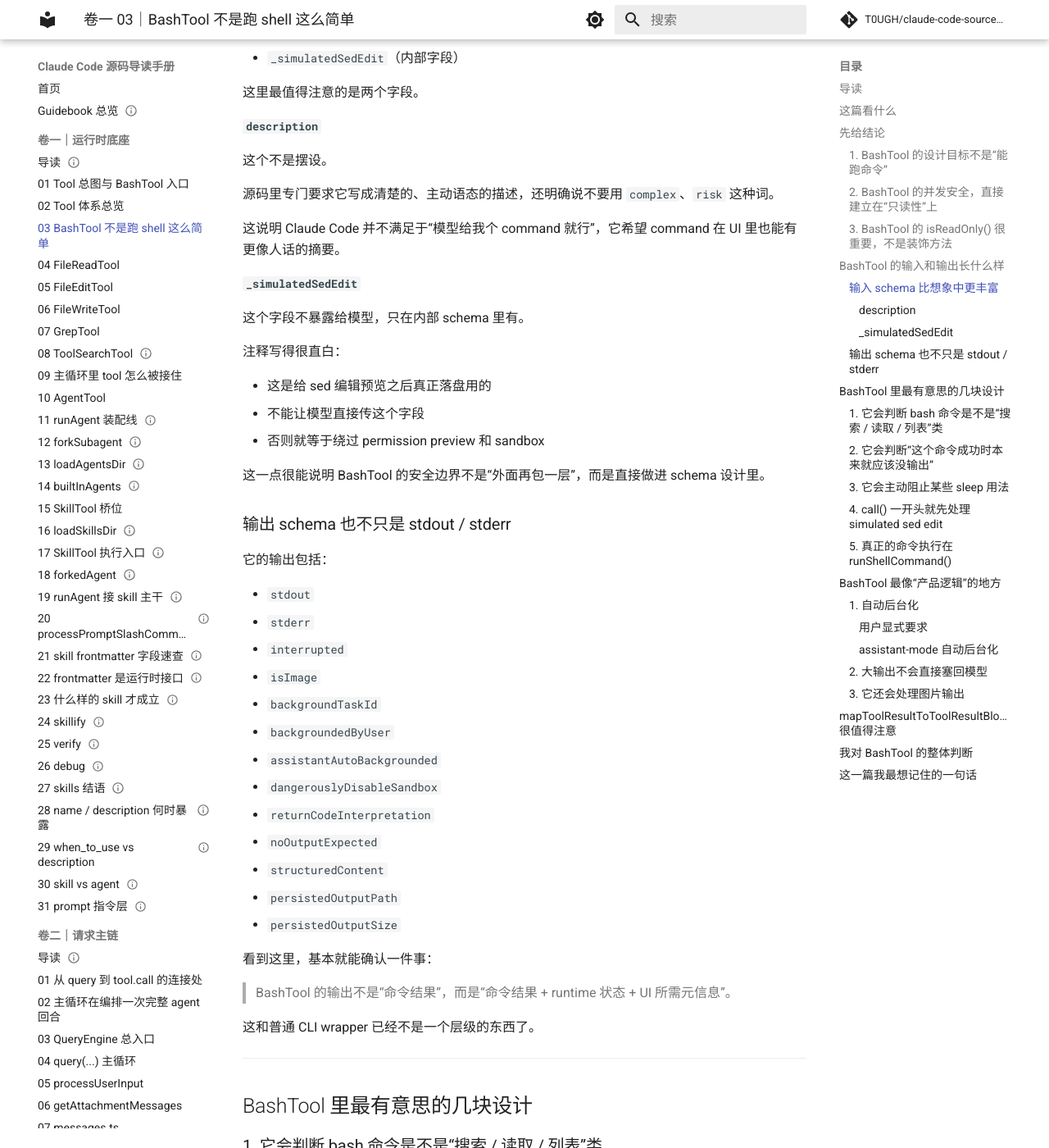
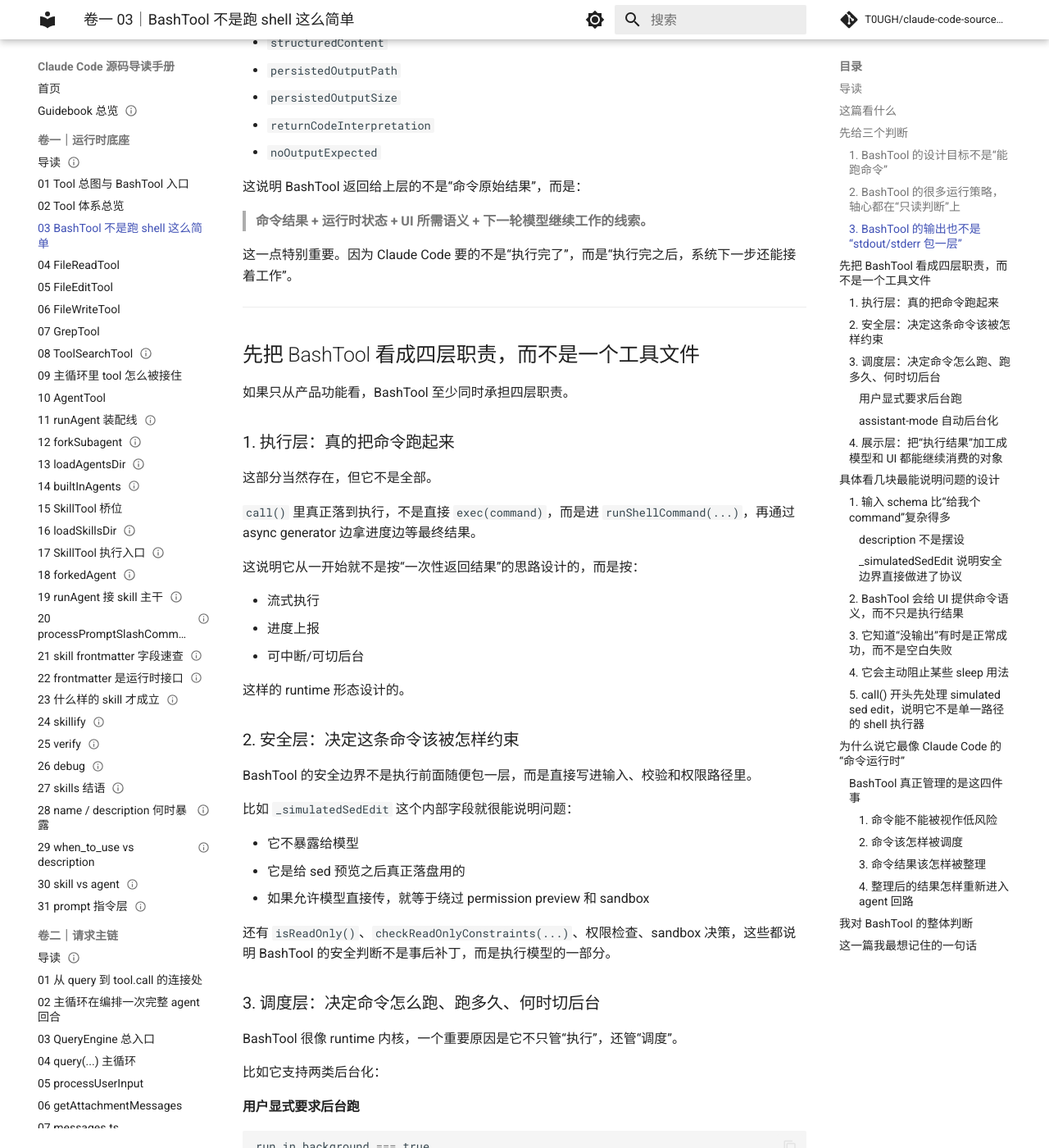
Before and after one commit to T0UGH/claude-code-source-guide, an MkDocs documentation site: the page built from docs/guidebook/volume-1/03-bashtool-is-not-just-shell.md, in a window 1280 px wide and 1400 px high, scrolled down 3199 px. Shown: the whole window at 82% size. Built offline with MkDocs 1.6.1 and Material for MkDocs 9.7.7, drawn with Linux system fonts in a browser that asks for light colours; comment, search, counter and statistics services are not loaded; some of the changed text lies outside the part shown.

Commit message:
Rewrite BashTool guidebook chapter

````diff
--- a/docs/guidebook/volume-1/03-bashtool-is-not-just-shell.md
+++ b/docs/guidebook/volume-1/03-bashtool-is-not-just-shell.md
@@ -15,16 +15,7 @@ tags:
 - **上一篇**：[上一篇：Tool 体系总览](./02-tool-system-overview.md)
 - **下一篇**：[下一篇：FileReadTool 统一读取入口](./04-filereadtool.md)
 
-这一篇开始进入具体工具。BashTool 值得先看，不是因为它最常见，而是因为它最能暴露 Claude Code 对“执行命令”这件事的真实处理方式：权限、上下文、展示和后续编排都在这里拧在一起。
-
----
-
-## 这篇看什么
-
-这篇看的是：
-
-- `src/tools/BashTool/BashTool.tsx`
-- 顺手带一点 `UI.tsx`、`readOnlyValidation.ts` 的上下文
+这一篇开始进入具体工具。先看 BashTool，不是因为它最常见，而是因为它最能暴露 Claude Code 对“执行命令”这件事的真实理解：权限、上下文、展示、后台化和结果回传，全都在这里缠在一起。
 
 如果前面几篇解决的是：
 
@@ -32,49 +23,67 @@ tags:
 - 主循环怎么把请求送进工具系统
 - `query -> runTools -> runToolUse -> tool.call` 这条链怎么接上
 
-那这一篇开始看一个真正的具体工具：BashTool 本身是怎么实现的。
+那这一篇要回答的问题就是：**当 Claude Code 说“执行一条 bash 命令”时，它到底在执行什么。**
 
-我看完最大的感觉是：
+先把结论摆前面：
 
-> BashTool 不是“包一层 shell 执行器”，而是 Claude Code 里最像 runtime 内核的工具之一。
+> **BashTool 不是“包一层 shell 执行器”，而是 Claude Code 里最像 runtime 内核的工具之一。**
 
-它把很多东西揉在了一起：
+因为它处理的从来不只是“把命令扔给 shell”，而是同时处理：
 
-- 命令执行
-- 只读判断
-- 权限检查
-- sandbox 决策
-- 自动后台化
-- 输出压缩与持久化
-- 图片输出识别
-- UI 展示
+- 这条命令是不是只读
+- 它能不能并发
+- 它该不该先进权限流
+- 它要不要进 sandbox
+- 它是不是该后台跑
+- 它的输出该怎么压缩、持久化、展示、再喂回模型
 
-所以 BashTool 不只是一个 tool，它其实有点像 Claude Code 执行世界的基础设施。
+所以这篇不要把 BashTool 看成一个命令执行器，而要把它看成 Claude Code 管理“命令型动作”的总闸门。
 
 ---
 
-## 先给结论
+## 这篇看什么
+
+这篇主要看：
+
+- `src/tools/BashTool/BashTool.tsx`
+
+顺手会带到几块和它强绑定的上下文：
+
+- `readOnlyValidation.ts`
+- `bashPermissions.ts`
+- `shouldUseSandbox.ts`
+- `UI.tsx`
+
+原因很简单：`BashTool.tsx` 像主干，但很多真正决定运行策略的判断，并不都写死在这一个文件里。你如果只把它当作一个 `exec(command)` 包装层，会一直低估它在整个运行时里的位置。
+
+---
+
+## 先给三个判断
 
 ### 1. BashTool 的设计目标不是“能跑命令”
 
-如果只是为了能跑命令，一个很小的 `exec(command)` 就够了。
+如果目标只是“执行 shell”，一个很薄的 `exec(command)` 就够了。
 
-但 BashTool 这里做的事情远多于这个。
+但 BashTool 解决的是另一层问题：**Claude Code 怎么把 bash 这种高自由度、强副作用、输出不稳定的能力，收编进一个 agent runtime。**
 
-它真正解决的是：
+所以它关心的不是“命令有没有执行成功”这么单薄，而是：
 
-- 什么 bash 可以被当成只读操作
-- 什么 bash 可以并发跑
-- 什么 bash 可以折叠显示
-- 什么 bash 应该后台跑
-- 什么 bash 输出太大，不能直接塞回模型
-- 什么 bash 输出其实是图片
+- 哪些命令可以被当成只读
+- 哪些命令可以并发
+- 哪些命令该折叠展示
+- 哪些命令成功时本来就不会有输出
+- 哪些命令跑久了应该自动转后台
+- 哪些输出太大，不该直接塞进模型上下文
+- 哪些 stdout 其实根本不是文本，而是图片
 
-所以它不是 shell wrapper，而是一整套带判断、带策略、带 UI 的执行模型。
+这个视角一立住，后面很多细节就顺了：BashTool 的核心不是 shell，而是**执行策略**。
 
-### 2. BashTool 的并发安全，直接建立在“只读性”上
+### 2. BashTool 的很多运行策略，轴心都在“只读判断”上
 
-这一句很关键：
+原稿里最值得保住的一句判断，我觉得就是这个意思：**`isReadOnly()` 不是装饰方法，而是 BashTool 的轴心。**
+
+关键代码大意是：
 
 ```ts
 isConcurrencySafe(input) {
@@ -82,22 +91,7 @@ isConcurrencySafe(input) {
 }
 ```
 
-这基本等于在说：
-
-> Bash 命令能不能并发，不靠命令名白名单，先看它是不是只读。
-
-这个设计挺漂亮。
-
-Claude Code 没有把“并发安全”另起一套复杂规则，而是直接复用“只读判断”的结果。这样一来逻辑就很统一：
-
-- 只读 bash → 可以更激进地并发
-- 非只读 bash → 串行、谨慎处理
-
-这也解释了为什么 `runTools(...)` 里会优先看 `isConcurrencySafe()`。
-
-### 3. BashTool 的 `isReadOnly()` 很重要，不是装饰方法
-
-关键代码：
+以及：
 
 ```ts
 isReadOnly(input) {
@@ -107,27 +101,147 @@ isReadOnly(input) {
 }
 ```
 
-也就是说，Claude Code 并不是简单拿命令前缀判断“是不是只读”，而是会走一整套 `checkReadOnlyConstraints(...)`。
+这两段连起来，意思很明确：
 
-这也是为什么 `readOnlyValidation.ts` 会那么大。
+> **Bash 命令能不能更激进地并发，先看它是不是被判定为只读。**
 
-因为 BashTool 的运行策略，很多地方都建立在“只读判断”之上：
+也就是说，Claude Code 没有为“并发安全”再单独维护一套巨大的规则系统，而是复用了只读判断的结果。于是逻辑统一成了一条主线：
 
-- 并发不并发
-- 权限怎么走
-- 有没有可能放宽执行条件
+- 只读 bash → 可以更积极并发
+- 非只读 bash → 谨慎、串行、更多约束
 
-这块不是边角料，是 BashTool 的轴心。
+这也解释了为什么 `readOnlyValidation.ts` 会很大。它不是边角料，而是在给 BashTool 后面的一串运行决策提供地基。
+
+### 3. BashTool 的输出也不是“stdout/stderr 包一层”
+
+看它的输出 schema，大概就能明白这已经不是传统 shell wrapper 了。
+
+除了常见的：
+
+- `stdout`
+- `stderr`
+- `interrupted`
+
+它还会带上：
+
+- `backgroundTaskId`
+- `backgroundedByUser`
+- `assistantAutoBackgrounded`
+- `isImage`
+- `structuredContent`
+- `persistedOutputPath`
+- `persistedOutputSize`
+- `returnCodeInterpretation`
+- `noOutputExpected`
+
+这说明 BashTool 返回给上层的不是“命令原始结果”，而是：
+
+> **命令结果 + 运行时状态 + UI 所需语义 + 下一轮模型继续工作的线索。**
+
+这一点特别重要。因为 Claude Code 要的不是“执行完了”，而是“执行完之后，系统下一步还能接着工作”。
 
 ---
 
-## BashTool 的输入和输出长什么样
+## 先把 BashTool 看成四层职责，而不是一个工具文件
 
-### 输入 schema 比想象中更丰富
+如果只从产品功能看，BashTool 至少同时承担四层职责。
 
-BashTool 的输入不只是 `command`。
+### 1. 执行层：真的把命令跑起来
 
-它至少包括：
+这部分当然存在，但它不是全部。
+
+`call()` 里真正落到执行，不是直接 `exec(command)`，而是进 `runShellCommand(...)`，再通过 async generator 边拿进度边等最终结果。
+
+这说明它从一开始就不是按“一次性返回结果”的思路设计的，而是按：
+
+- 流式执行
+- 进度上报
+- 可中断/可切后台
+
+这样的 runtime 形态设计的。
+
+### 2. 安全层：决定这条命令该被怎样约束
+
+BashTool 的安全边界不是执行前面随便包一层，而是直接写进输入、校验和权限路径里。
+
+比如 `_simulatedSedEdit` 这个内部字段就很能说明问题：
+
+- 它不暴露给模型
+- 它是给 sed 预览之后真正落盘用的
+- 如果允许模型直接传，就等于绕过 permission preview 和 sandbox
+
+还有 `isReadOnly()`、`checkReadOnlyConstraints(...)`、权限检查、sandbox 决策，这些都说明 BashTool 的安全判断不是事后补丁，而是执行模型的一部分。
+
+### 3. 调度层：决定命令怎么跑、跑多久、何时切后台
+
+BashTool 很像 runtime 内核，一个重要原因是它不只管“执行”，还管“调度”。
+
+比如它支持两类后台化：
+
+#### 用户显式要求后台跑
+
+```ts
+run_in_background === true
+```
+
+这种很好理解。
+
+#### assistant-mode 自动后台化
+
+如果满足一组条件，比如：
+
+- 开了 Kairos
+- 在主线程
+- 没禁用 background tasks
+- 用户没有明确要求前台阻塞
+- 命令已经跑得太久
+
+它会自动把任务切去后台。
+
+而且这里还有一个非常 runtime 的预算：
+
+```ts
+const ASSISTANT_BLOCKING_BUDGET_MS = 15_000;
+```
+
+15 秒。
+
+这句话背后的产品判断非常明确：
+
+> **主 agent 不应该为了等一条长命令而失去响应性。**
+
+所以 BashTool 不只是执行 shell，它在替 Claude Code 维持 agent 的前台响应能力。
+
+### 4. 展示层：把“执行结果”加工成模型和 UI 都能继续消费的对象
+
+这也是很多人最容易低估的一层。
+
+BashTool 不是把 stdout/stderr 原样交出去，而是会先做语义整理，再映射成 tool result block。
+
+`mapToolResultToToolResultBlockParam()` 里至少会区分：
+
+1. `structuredContent`
+   - 有结构化内容就直接走结构化 block
+2. `isImage`
+   - stdout 如果其实是图片，就走 image block
+3. `persistedOutputPath`
+   - 输出太大时，不直接回全文，而是回 preview + 文件路径说明
+4. `backgroundTaskId`
+   - 告诉上层这是个后台任务，结果还在继续产生
+
+这一步的本质不是“美化结果”，而是：
+
+> **把底层执行结果翻译成下一轮模型真正能理解、能继续利用的形式。**
+
+如果没有这层，agent 很容易只会“调用命令”，不会“基于命令结果继续工作”。
+
+---
+
+## 具体看几块最能说明问题的设计
+
+### 1. 输入 schema 比“给我个 command”复杂得多
+
+BashTool 的输入至少包括：
 
 - `command`
 - `timeout`
@@ -136,89 +250,49 @@ BashTool 的输入不只是 `command`。
 - `dangerouslyDisableSandbox`
 - `_simulatedSedEdit`（内部字段）
 
-这里最值得注意的是两个字段。
+这里最值得注意的不是字段数量，而是字段透露出来的产品意图。
 
-#### `description`
-这个不是摆设。
+#### `description` 不是摆设
 
-源码里专门要求它写成清楚的、主动语态的描述，还明确说不要用 `complex`、`risk` 这种词。
+源码要求它写成清楚、主动语态的摘要，还特意避免 `complex`、`risk` 这类词。
 
-这说明 Claude Code 并不满足于“模型给我个 command 就行”，它希望 command 在 UI 里也能有更像人话的摘要。
+这说明 Claude Code 希望模型不只是“给命令”，而是同时给出一个适合展示、适合让人理解的动作描述。也就是说，BashTool 从 schema 层就已经在替 UI 争取可读性。
 
-#### `_simulatedSedEdit`
-这个字段不暴露给模型，只在内部 schema 里有。
+#### `_simulatedSedEdit` 说明安全边界直接做进了协议
 
-注释写得很直白：
+这不是普通工具参数，而是一条内部执行分支的开关。它存在的目的，是保证用户在权限预览里看到的改动，和真正落盘的改动保持一致，而不是执行时再重新跑一次 sed，冒出新的差异。
 
-- 这是给 sed 编辑预览之后真正落盘用的
-- 不能让模型直接传这个字段
-- 否则就等于绕过 permission preview 和 sandbox
+这类字段很能说明问题：Claude Code 的安全不是靠“外面包个壳”，而是靠协议本身限制哪些路径能被模型直接触发。
 
-这一点很能说明 BashTool 的安全边界不是“外面再包一层”，而是直接做进 schema 设计里。
+### 2. BashTool 会给 UI 提供命令语义，而不只是执行结果
 
-### 输出 schema 也不只是 stdout / stderr
-
-它的输出包括：
-
-- `stdout`
-- `stderr`
-- `interrupted`
-- `isImage`
-- `backgroundTaskId`
-- `backgroundedByUser`
-- `assistantAutoBackgrounded`
-- `dangerouslyDisableSandbox`
-- `returnCodeInterpretation`
-- `noOutputExpected`
-- `structuredContent`
-- `persistedOutputPath`
-- `persistedOutputSize`
-
-看到这里，基本就能确认一件事：
-
-> BashTool 的输出不是“命令结果”，而是“命令结果 + runtime 状态 + UI 所需元信息”。
-
-这和普通 CLI wrapper 已经不是一个层级的东西了。
-
----
-
-## BashTool 里最有意思的几块设计
-
-### 1. 它会判断 bash 命令是不是“搜索 / 读取 / 列表”类
-
-源码里有：
+源码里有一类判断很像产品层逻辑，比如：
 
 ```ts
 isSearchOrReadBashCommand(command)
 ```
 
-它把 bash 命令分成：
+它会把命令大致分成：
 
 - search：`grep` / `find` / `rg`
 - read：`cat` / `head` / `tail` / `jq` / `awk`
 - list：`ls` / `tree` / `du`
 
-这不是为了安全，而是为了 UI。
+这不是在做安全校验，而是在给 UI 提供语义标签。因为搜索、读文件、列目录，这几类命令在界面上的展示策略本来就不一样。
 
-因为这些命令在界面里通常应该折叠显示，而不是像 edit 那样完整展开。
+也就是说，BashTool 不只是“执行一个 bash”，它还在顺手告诉 UI：**这次调用更像什么动作。**
 
-也就是说，BashTool 不只是“执行 bash”，它还负责告诉 UI：
+这一层值很大，因为它把“语义分类”留在最懂命令内容的地方，而不是让 UI 反过来硬猜。
 
-- 这次 bash 更像搜索
-- 更像读文件
-- 还是更像列目录
+### 3. 它知道“没输出”有时是正常成功，而不是空白失败
 
-这类语义标注很值。它让 UI 不用靠猜。
-
-### 2. 它会判断“这个命令成功时本来就应该没输出”
-
-源码里还有：
+另一个很产品的小点，是：
 
 ```ts
 isSilentBashCommand(command)
 ```
 
-比如：
+像下面这些命令，成功时本来就可能没有 stdout：
 
 - `mv`
 - `cp`
@@ -226,35 +300,35 @@ isSilentBashCommand(command)
 - `chmod`
 - `touch`
 
-这些命令成功时没 stdout 很正常。
+这个判断的价值在于，Claude Code 可以把结果解释成 `Done`，而不是傻乎乎地展示 `(No output)`。
 
-这意味着 Claude Code 在结果展示时，可以把“没输出”解释成 `Done`，而不是让用户看到一个傻乎乎的 `(No output)`。
+这是个细节，但也是 BashTool 不再只是执行器的证据：它在替系统判断**该怎样解释结果**。
 
-这个点很小，但很产品。
+### 4. 它会主动阻止某些 `sleep` 用法
 
-### 3. 它会主动阻止某些 `sleep` 用法
-
-`validateInput()` 里有个有意思的逻辑：
+`validateInput()` 里还有一个很有代表性的逻辑：
 
 - 如果启用了 `MONITOR_TOOL`
-- 用户又没有显式后台跑
+- 用户又没有显式要求后台跑
 - 命令里出现了阻塞型 `sleep N`
 
 那就直接拦掉。
 
-返回的 message 也很明确：
+而且给出的引导也很明确：
 
 - 长等待请用后台任务
-- 看日志/轮询请用 Monitor tool
-- 真要延迟，控制在 2 秒内
+- 看日志或轮询请用 Monitor tool
+- 真要延迟，把时间控制在 2 秒内
 
-这一点特别像 Claude Code 的产品判断：
+这个设计特别能体现 Claude Code 的 runtime 心态：
 
-> 它不是只问“你能不能跑这个命令”，而是在逼模型养成一种更适合 agent runtime 的执行习惯。
+> 它不满足于“命令合法就让你跑”，而是在反过来训练模型养成更适合 agent 系统的执行习惯。
 
-这就不是 shell 了，这是 workflow discipline。
+所以这已经不是 shell discipline，而是 workflow discipline。
 
-### 4. `call()` 一开头就先处理 simulated sed edit
+### 5. `call()` 开头先处理 simulated sed edit，说明它不是单一路径的 shell 执行器
+
+原稿里提到的这段也很关键：
 
 ```ts
 if (input._simulatedSedEdit) {
@@ -262,156 +336,65 @@ if (input._simulatedSedEdit) {
 }
 ```
 
-这说明 BashTool 里其实混进了一条“看起来像 bash，实际上直接走结构化文件写入”的分支。
+这说明 BashTool 里实际混着一条“看起来像 bash，实际是结构化写入”的分支。
 
 原因也很务实：
 
-- 用户在 permission dialog 里预览的是某次 sed 编辑的结果
-- 真正执行时，必须保证写入内容和预览完全一致
-- 所以不再重新跑 sed，而是直接应用预计算结果
+- 用户预览的是某次 sed 编辑的结果
+- 真执行时必须保证写入内容和预览完全一致
+- 所以真正落盘不再重新运行 sed，而是直接应用预计算结果
 
-这个设计很稳。它避免了“用户看到的 diff”和“真正执行时的 diff”不一致。
-
-### 5. 真正的命令执行在 `runShellCommand()`
-
-`call()` 不是直接 `exec(command)`，而是进：
-
-```ts
-runShellCommand(...)
-```
-
-然后通过 async generator 一边拿 progress，一边等最终结果。
-
-这里能看出 BashTool 的另一个特点：
-
-> 它从一开始就不是按“一次性返回结果”设计的，而是按“流式执行 + 进度反馈”设计的。
-
-这也解释了为什么前面 `toolExecution.ts` 里会有那么多 progress message 逻辑。
+这个设计背后的重点不是 sed，而是：**BashTool 的职责并不等于把字符串命令交给 shell。**当系统需要更稳的执行保证时，它会直接换成更受控的实现路径。
 
 ---
 
-## BashTool 最像“产品逻辑”的地方
+## 为什么说它最像 Claude Code 的“命令运行时”
 
-### 1. 自动后台化
+到这里，其实已经能把前面的零散点收成一条主线：
 
-源码里有两种后台化。
+### BashTool 真正管理的是这四件事
 
-#### 用户显式要求
-```ts
-run_in_background === true
-```
+#### 1. 命令能不能被视作低风险
 
-这种就直接后台跑。
+这对应只读判断、权限流、sandbox 决策。
 
-#### assistant-mode 自动后台化
-如果：
+#### 2. 命令该怎样被调度
 
-- 开了 Kairos
-- 是主线程
-- 没禁用 background tasks
-- 不是用户显式要求前台跑
-- 命令跑太久
+这对应并发安全、前后台切换、阻塞预算、进度上报。
 
-就会自动 background。
+#### 3. 命令结果该怎样被整理
 
-而且还有一个明确预算：
+这对应静默命令、结构化结果、图片识别、大输出持久化。
 
-```ts
-const ASSISTANT_BLOCKING_BUDGET_MS = 15_000;
-```
+#### 4. 整理后的结果怎样重新进入 agent 回路
 
-15 秒。
+这对应 tool result block 的映射、preview、路径提示、后台任务说明。
 
-这意味着 Claude Code 对主 agent 的态度不是“你等 bash 跑完”，而是：
+把这四件事连在一起看，你就会发现：
 
-> 主 agent 要保持响应性，长任务自己滚去后台。
+> **BashTool 看起来是在跑 bash，实际上是在替 Claude Code 管理“命令怎么跑、跑多久、怎么展示、结果怎么回给模型”。**
 
-这太像一个真正的 agent runtime 了，不像普通终端工具。
-
-### 2. 大输出不会直接塞回模型
-
-如果输出太大，BashTool 会：
-
-- 把完整输出落到磁盘
-- 返回 preview
-- 把路径告诉模型，让它需要时自己再读
-
-对应字段是：
-
-- `persistedOutputPath`
-- `persistedOutputSize`
-
-这点也很关键。
-
-因为 Claude Code 很清楚：
-
-- bash 输出经常巨大
-- 直接塞回模型既浪费 token，也容易炸上下文
-
-所以它的处理不是“截断就完了”，而是：
-
-> 把大输出变成可回读的外部对象。
-
-这已经有点像操作系统里的临时文件设计了。
-
-### 3. 它还会处理图片输出
-
-如果 stdout 其实是图片数据，BashTool 会识别：
-
-- `isImageOutput(...)`
-- 必要时 `resizeShellImageOutput(...)`
-
-最后 `mapToolResultToToolResultBlockParam()` 里会尝试把它包装成 image block，而不是普通文本。
-
-也就是说，BashTool 其实不是“文本终端工具”，它已经是一种更宽的 I/O 通道了。
-
----
-
-## `mapToolResultToToolResultBlockParam()` 很值得注意
-
-这部分我觉得特别关键，因为它把 BashTool 的内部结果翻译成模型能接的 API block。
-
-这里至少处理了几种情况：
-
-1. `structuredContent`
-   - 有结构化内容时，直接返回结构化 block
-
-2. `isImage`
-   - 把 stdout 当图片 block 发回去
-
-3. `persistedOutputPath`
-   - 输出太大时，不直接回全文，而是回 preview + 文件路径说明
-
-4. `backgroundTaskId`
-   - 后台任务会附带说明文字，告诉模型任务还在跑、输出写去哪了
-
-这里其实能看出 Claude Code 的一个很成熟的做法：
-
-> tool result 不是“原样返回执行结果”，而是“加工成适合下一轮模型理解的形式”。
-
-这一步如果做不好，agent 会很笨。
+这也是为什么它更像基础设施，而不是普通工具实现。
 
 ---
 
 ## 我对 BashTool 的整体判断
 
-如果让我现在给 BashTool 下一个定义，我会这么说：
+如果要给 BashTool 下一个定义，我会这样说：
 
-> BashTool 是 Claude Code 里最重的基础设施型 tool。它表面上是 shell 执行器，实际上承担了执行策略、安全策略、UI 策略和输出整理四层职责。
+> **BashTool 是 Claude Code 里最重的基础设施型 tool。它表面上是 shell 执行器，实际上承担了执行策略、安全策略、UI 策略和输出整理四层职责。**
 
-也正因为它承担得太多，所以 BashTool 不是一个文件就能看完的东西。`BashTool.tsx` 更像主干，很多真正复杂的判断都下沉到了：
+也正因为它承担得太多，所以 `BashTool.tsx` 不是“看完一个文件就结束”的那种入口文件。它更像主干，很多真正复杂的判断都下沉到了：
 
 - `readOnlyValidation.ts`
 - `bashPermissions.ts`
+- `shouldUseSandbox.ts`
 - `UI.tsx`
-- `shouldUseSandbox.ts`
 
-这也是为什么 BashTool 目录会这么肥。
+这不是目录膨胀的偶然，而是因为 BashTool 本身就已经接近 Claude Code 的命令运行时。
 
 ---
 
 ## 这一篇我最想记住的一句话
 
-> BashTool 看起来是在跑 bash，实际上是在替 Claude Code 管理“命令怎么跑、跑多久、怎么展示、结果怎么回给模型”。
-
----
+> BashTool 不是在替 Claude Code “执行一条 shell 命令”，而是在替它维持整套命令型动作的运行秩序。
````
